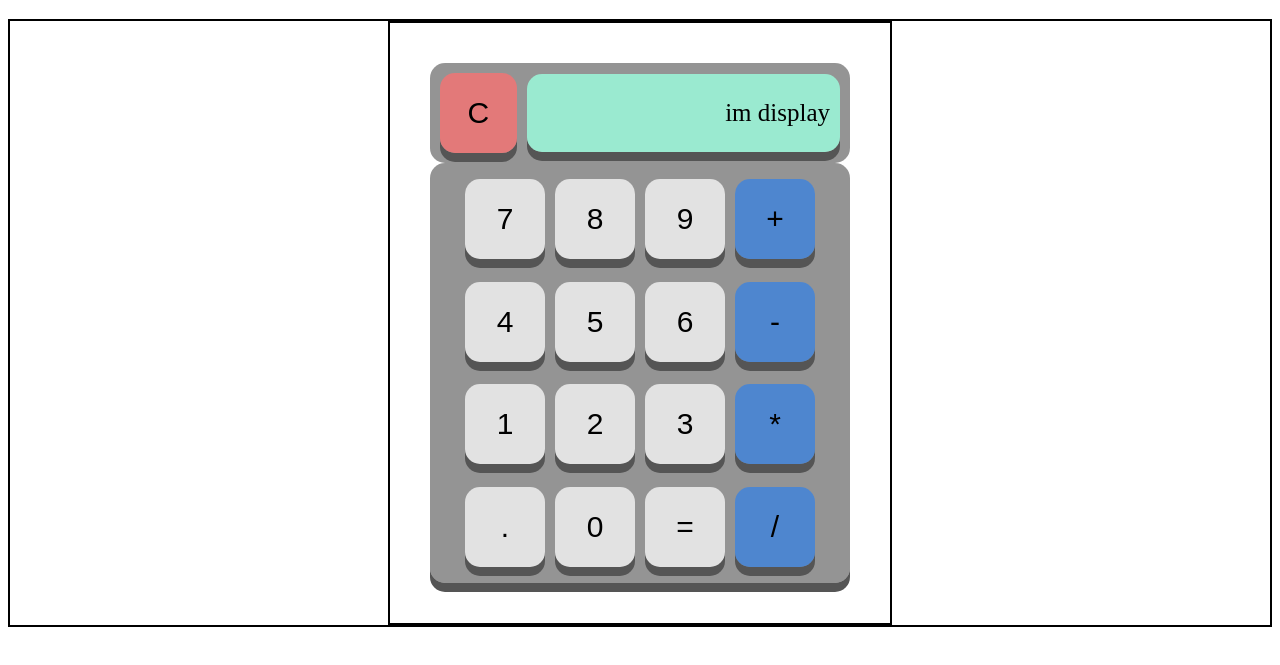
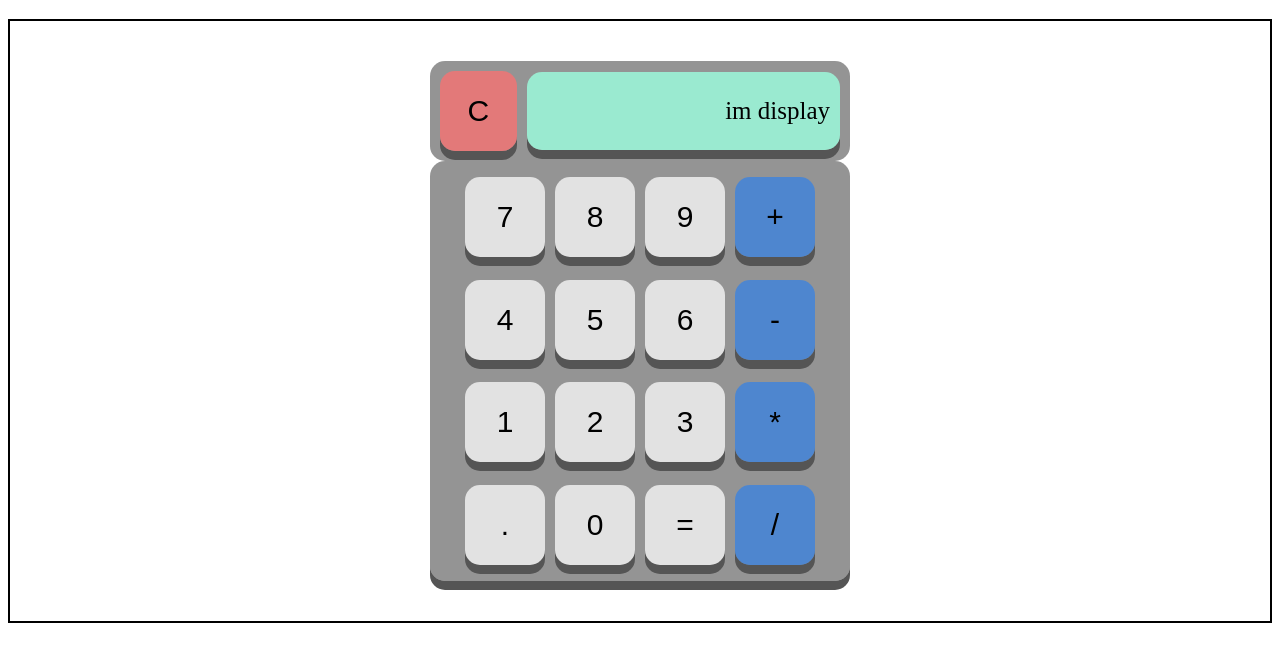
Before and after one commit to Wisey64/calculator, a plain HTML site: page index.html in a window 1280 px wide. Shown: the part 69-734 px from the top of the page. Drawn offline with Linux system fonts and the light colour scheme.

Commit message:
just realised i hade cursor: pointer for everythin removed it,hopfully my last styling commit

```diff
--- a/style.css
+++ b/style.css
@@ -20,7 +20,7 @@ align-items: center;}
     flex-direction: column;
     justify-content: center;
     align-items: center;
-    border: 2px,black,solid;
+
      width: 500px;
     height: 600px;
 
@@ -39,7 +39,7 @@ align-items: center;}
     border-radius: 15px;
     border: none;
   box-shadow: 0 9px #555555;
-    cursor: pointer;
+
     outline: none;
 
 }
@@ -55,7 +55,7 @@ align-items: center;}
     border-radius: 15px;
     border: none;
 
-    cursor: pointer;
+
     outline: none;
 
 }
@@ -73,7 +73,7 @@ align-items: center;}
     border-radius: 15px;
     border: none;
   box-shadow: 0 9px #555555;
-    cursor: pointer;
+
     outline: none;
 
 }
```
